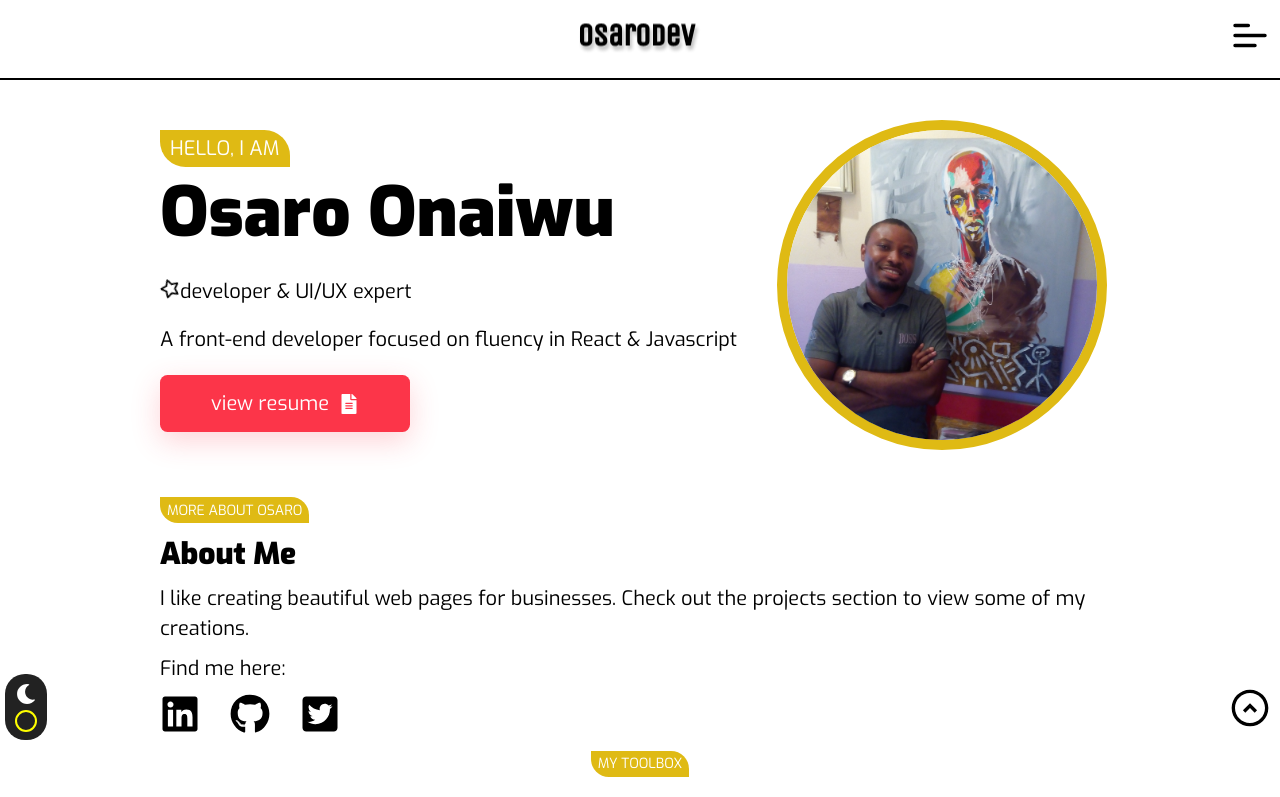
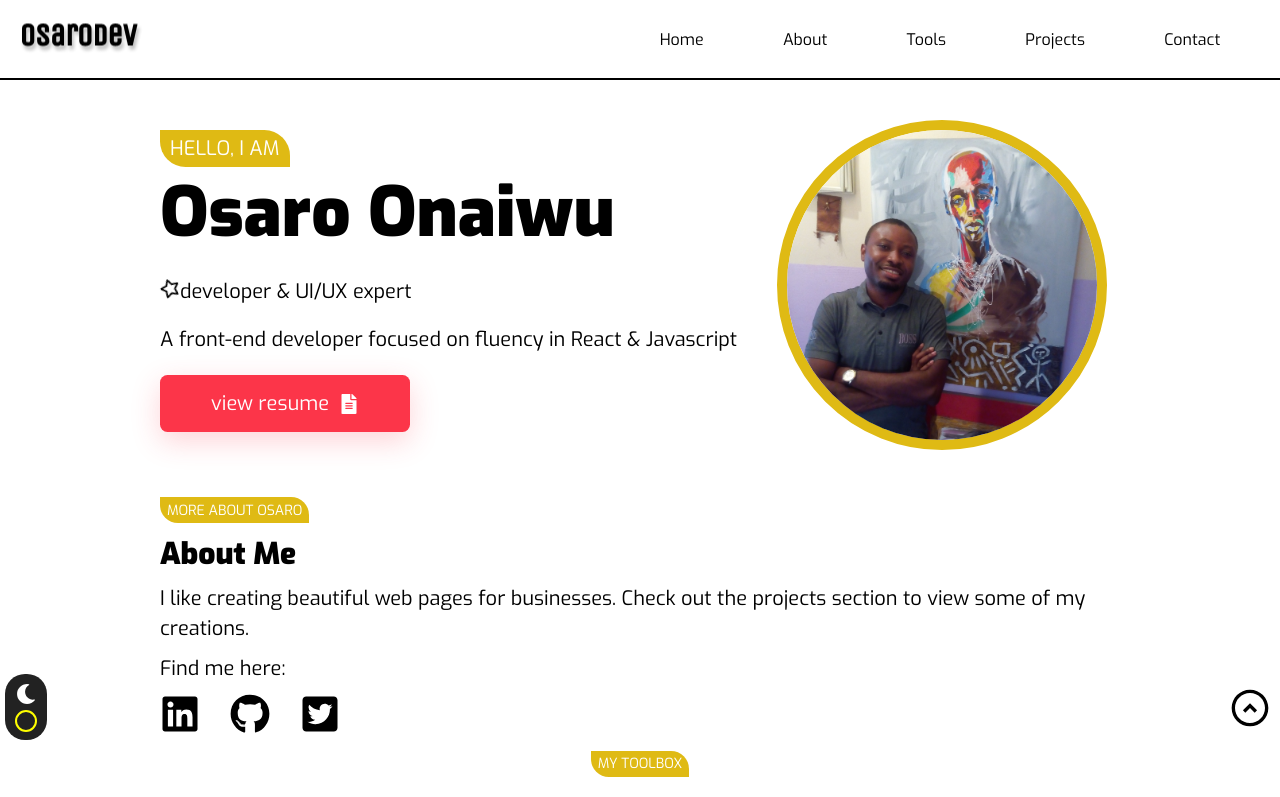
Before and after one commit to osaroDEV/reactPortfolio, a React (Create React App) app: page / in a window 1280 px wide. Shown: the top 797 px of the page. Built offline with nearby package versions, Linux system fonts and the light colour scheme.

Commit message:
fix landscape menu && responsive navbar

```diff
--- a/src/components/Header.js
+++ b/src/components/Header.js
@@ -15,7 +15,7 @@ const Header = () => {
     <section className='header'>
       {/* <img src={`${darkMode?logolight:logo}`} alt='osaro-logo' /> */}
        <img
-        className='centerer'
+        className='logo'
         src={`${darkMode ? darklogo : lightlogo}`}
         alt='osaro-logo'
       />
--- a/src/components/NavBar.js
+++ b/src/components/NavBar.js
@@ -7,13 +7,13 @@ const NavBar = () => {
 
   return (
     <section
-      className={`modal-container ${modalOpen ? '' : 'no-links'}`}
+      className={`modal-container ${modalOpen ? 'full-modal-container' : ''}`}
     >
-      <ul className='modal-content'>
+      <ul className={`modal-content ${modalOpen ? 'full-modal-content' : ''}`}>
         {links.map((link) => {
           const { id, name, url } = link;
           return (
-            <a href={url} key={id} onClick={()=>setModalOpen(!modalOpen)}>
+            <a href={url} key={id} onClick={() => setModalOpen(!modalOpen)}>
               {name}
             </a>
           );
--- a/src/index.css
+++ b/src/index.css
@@ -71,7 +71,6 @@ h2 {
   background-image: linear-gradient(to bottom, rgb(223, 186, 20), #000);
 }
 
-
 .no-scroll {
   overflow: hidden;
   height: 100%;
@@ -81,11 +80,19 @@ h2 {
   transition: all 0.3s linear;
 }
 
-.centerer {
+.logo {
   position: absolute;
   top: 50%;
   left: 50%;
   transform: translate(-50%, -50%);
+  z-index: 2000;
+}
+
+@media (min-width: 750px) {
+  .logo {
+left: 20px;
+transform: translateY(-50%);
+  }
 }
 /* header -----------------------------------------*/
 
@@ -93,7 +100,7 @@ h2 {
   position: relative;
   height: 4em;
   border-bottom: 2px solid;
-  z-index: 1;
+  z-index: 1000;
 }
 
 .header img {
@@ -177,8 +184,15 @@ h2 {
   transform: translateY(-50%);
   right: var(--pos-05);
   cursor: pointer;
-  z-index: 100;
+  z-index: 2000;
 }
+
+@media (min-width: 750px) {
+  .hamburger-container {
+    display: none;
+  }
+}
+
 /* links menu */
 .menu-icon {
   font-size: var(--fs-20);
@@ -186,38 +200,79 @@ h2 {
 
 /* menu modal */
 .modal-container {
-  position: absolute;
+  position: fixed;
   display: flex;
   flex-direction: column;
   justify-content: center;
   align-items: center;
-  background-color: rgb(223, 186, 20);
-  margin-top: 4em;
+  /* background-color: rgb(223, 186, 20); */
+  background-color: #fff;
+  top: 0;
   width: 100%;
-  height: 100vh;
-  transition: all 3s linear;
+  height: 0%;
+  transition: all 0.5s ease 0s;
+  z-index: 200;
 }
 
+.full-modal-container {
+  height: 100vh;
+}
 
 .modal-content {
-  display: flex;
+  display: none;
+  /* display: flex; */
   flex-direction: column;
   justify-content: space-between;
   align-items: center;
-  /* border: 1px solid; */
+  /* opacity: 0; */
   height: 40%;
   font-size: 1.75rem;
   font-weight: 900;
+  transition: all 0.5s ease 0s;
+  z-index: 500;
+}
+
+.full-modal-content {
+  display: flex;
+  /* opacity: 1; */
+}
+
+@media (min-width: 750px) {
+  .modal-container {
+    position: absolute;
+    top: 50%;
+    right: 20px;
+    transform: translateY(-50%);
+    width: 50%;
+    height: auto;
+    transition: none;
+  }
+  .modal-content {
+    display: flex;
+    flex-direction: row;
+    justify-content: space-between;
+    align-items: center;
+    width: 100%;
+    font-size: 0.8rem;
+    font-weight: 900;
+    transition: none;
+  }
+
+  .modal-container a {
+    padding: 0.5em 0.75em;
+  }
 }
 
 @media (orientation: landscape) {
   .modal-content {
-    justify-content: flex-end;
+    justify-content: space-around;
+    font-weight: 400;
+    height: 60%;
   }
 }
 ul a {
   text-decoration: none;
-  color: #fff;
+  color: #000;
 }
 
 /* links-container */
@@ -596,7 +651,6 @@ textarea:focus {
   border-color: rgb(223, 186, 20);
 }
 
-
 label {
   /* color: #555; */
   font-size: 0.8rem;
@@ -633,7 +687,7 @@ label {
 }
 
 @media (min-width: 768px) {
-    .formstyle {
+  .formstyle {
     display: flex;
     flex-direction: column;
     width: 100%;
```
